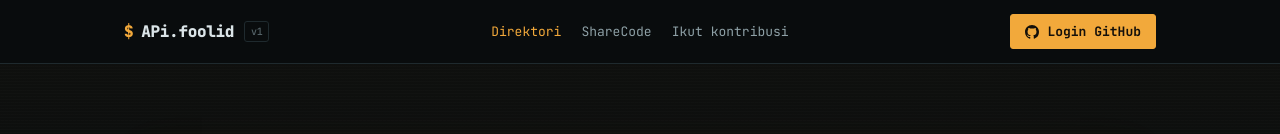
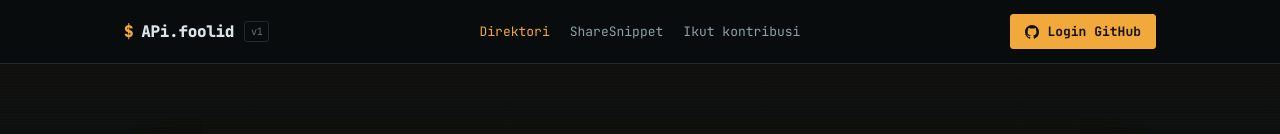
Before and after one commit to f0oln3t/apifoolid, a Next.js app: page / in a window 1280 px wide. Shown: the top 134 px of the page. Built offline with nearby package versions, Linux system fonts and the light colour scheme; no server answers; the database is empty.

Commit message:
Update Navbar.js

```diff
--- a/components/Navbar.js
+++ b/components/Navbar.js
@@ -38,7 +38,7 @@ export default function Navbar() {
             Direktori
           </Link>
           <Link href="/submit" className={pathname === "/submit" ? "active" : ""}>
-            ShareCode
+            ShareSnippet
           </Link>
           <a href="https://github.com/f0oln3t/apifoolid" target="_blank" rel="noopener noreferrer">
             Ikut kontribusi
```
